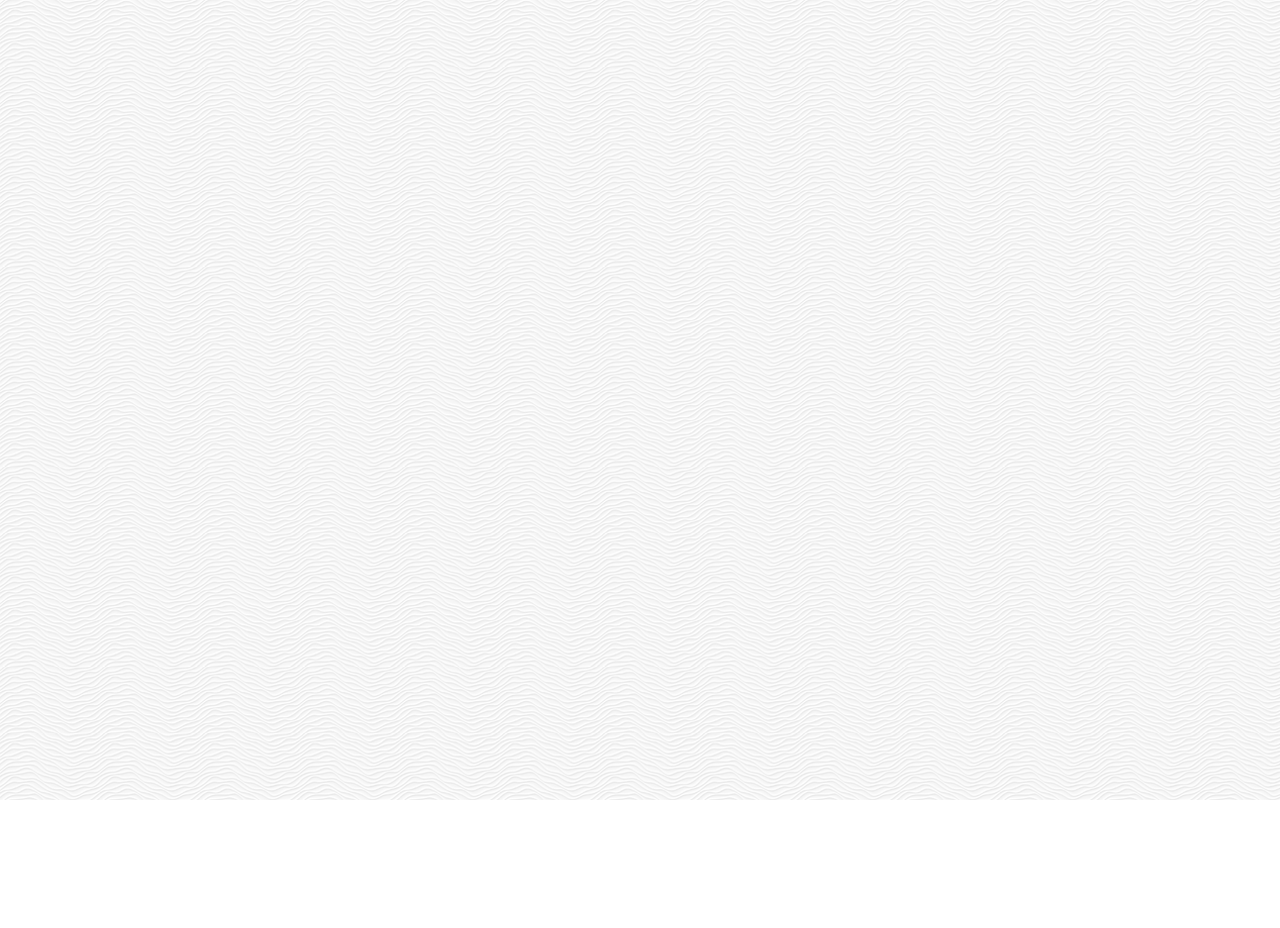
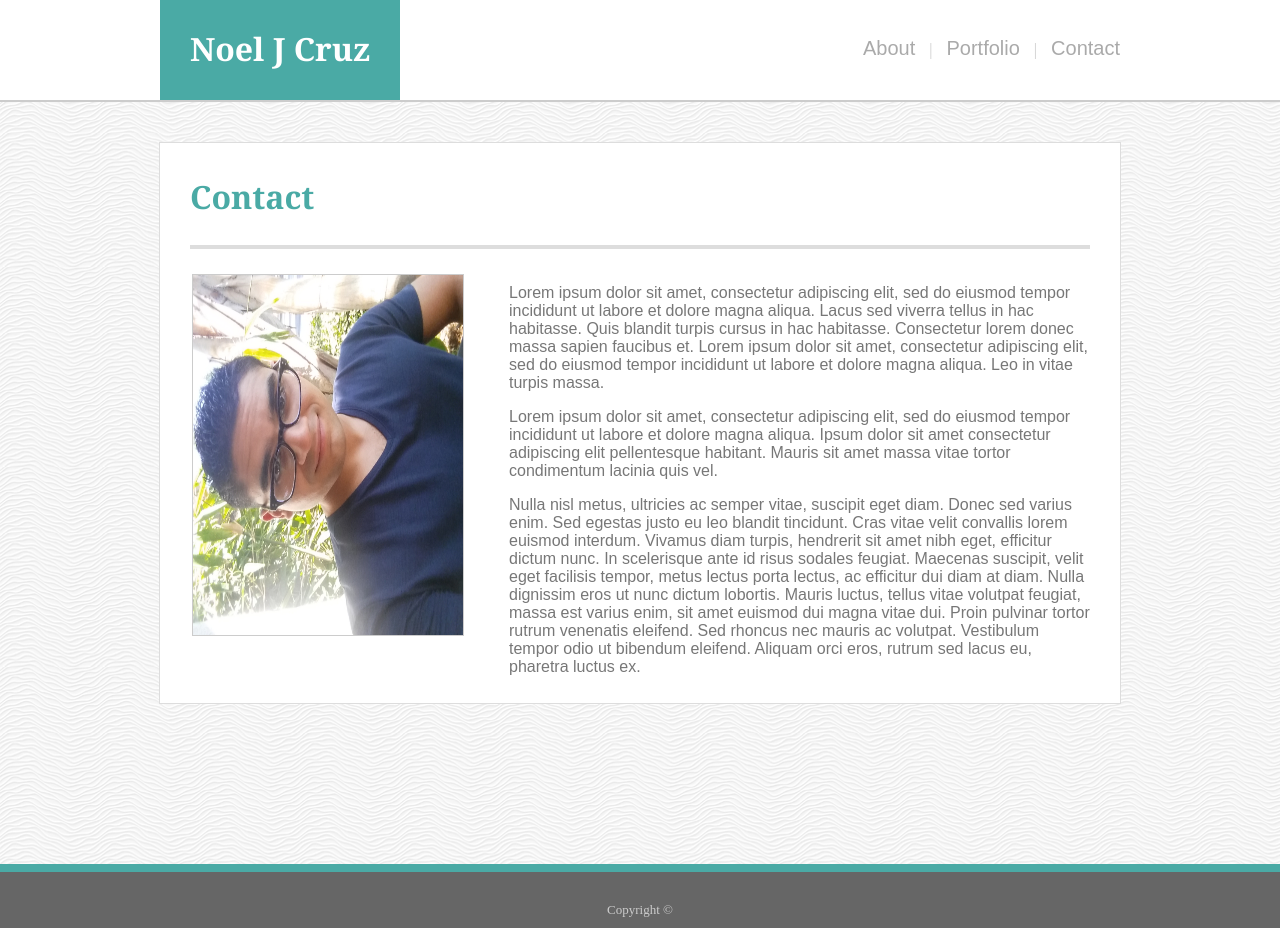
Before and after one commit to noeljcruz/Basic-Portfolio, a plain HTML site: page contact.html in a window 1280 px wide. Before the commit the page ends 800 px from the top, so only its background shows below. Drawn offline with Linux system fonts and the light colour scheme.

Commit message:
So the index page is all set and the overall template is looking pretty good. On to the Portfolio and Contact pages. Need to figure out how to get the links to work with click.

```diff
--- a/assets/css/style.css
+++ b/assets/css/style.css
@@ -24,7 +24,7 @@ div {
 
 h1 {
     background: #4aaaa5;
-    color: white;
+    color: #ffffff;
     font-family: 'Georgia', Times, Times New Roman, serif;
     padding: 30px;
     position: absolute;
@@ -89,7 +89,10 @@ img {
 footer {
     clear: both;
     background: #666666;
-
+    color: #cccccc;
     text-align: center;
-    padding: 30px;
+    padding-top: 30px;
+    padding-bottom: 10px;
+    font-size: 13px;
+    border-top: 8px solid #4aaaa5;
 }
--- a/contact.html
+++ b/contact.html
@@ -5,10 +5,36 @@
     <link rel="stylesheet" type="text/css" href="assets/css/style.css">
 
     <title>About Me</title>
-
   </head>
 
   <body>
+    <header>
+      <div>
+        <h1>Noel J Cruz</h1>
+        <nav>
+          <a href="/index.html" target="_blank">About</a> |
+          <a href="/portfolio.html" target="_blank">Portfolio</a> |
+          <a href="#">Contact</a>
+        </nav>
+      </div>
+    </header>
 
+    <section>
+
+      <h2>Contact</h2>
+
+      <hr>
+
+      <img src="assets/images/20190612_171055.jpg" alt="photo">
+
+      <p>Lorem ipsum dolor sit amet, consectetur adipiscing elit, sed do eiusmod tempor incididunt ut labore et dolore magna aliqua. Lacus sed viverra tellus in hac habitasse. Quis blandit turpis cursus in hac habitasse. Consectetur lorem donec massa sapien faucibus et. Lorem ipsum dolor sit amet, consectetur adipiscing elit, sed do eiusmod tempor incididunt ut labore et dolore magna aliqua. Leo in vitae turpis massa.</p>
+
+      <p>Lorem ipsum dolor sit amet, consectetur adipiscing elit, sed do eiusmod tempor incididunt ut labore et dolore magna aliqua. Ipsum dolor sit amet consectetur adipiscing elit pellentesque habitant. Mauris sit amet massa vitae tortor condimentum lacinia quis vel.</p>
+
+      <p>Nulla nisl metus, ultricies ac semper vitae, suscipit eget diam. Donec sed varius enim. Sed egestas justo eu leo blandit tincidunt. Cras vitae velit convallis lorem euismod interdum. Vivamus diam turpis, hendrerit sit amet nibh eget, efficitur dictum nunc. In scelerisque ante id risus sodales feugiat. Maecenas suscipit, velit eget facilisis tempor, metus lectus porta lectus, ac efficitur dui diam at diam. Nulla dignissim eros ut nunc dictum lobortis. Mauris luctus, tellus vitae volutpat feugiat, massa est varius enim, sit amet euismod dui magna vitae dui. Proin pulvinar tortor rutrum venenatis eleifend. Sed rhoncus nec mauris ac volutpat. Vestibulum tempor odio ut bibendum eleifend. Aliquam orci eros, rutrum sed lacus eu, pharetra luctus ex.</p>
+
+    </section>
+
+    <footer>Copyright &#169</footer>
   </body>
 </html>
```
Also changed, not shown: index.html (+3 -3 lines), portfolio.html (+27 -1 lines).
